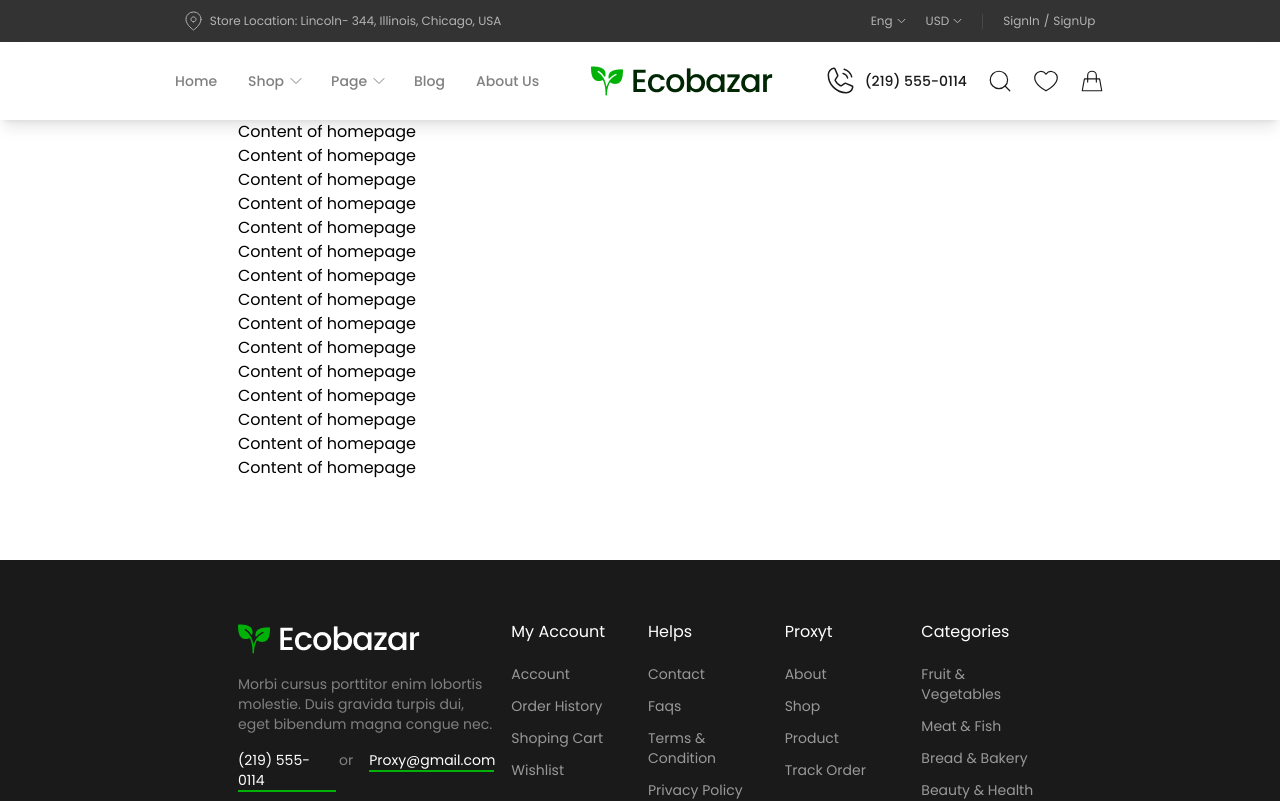
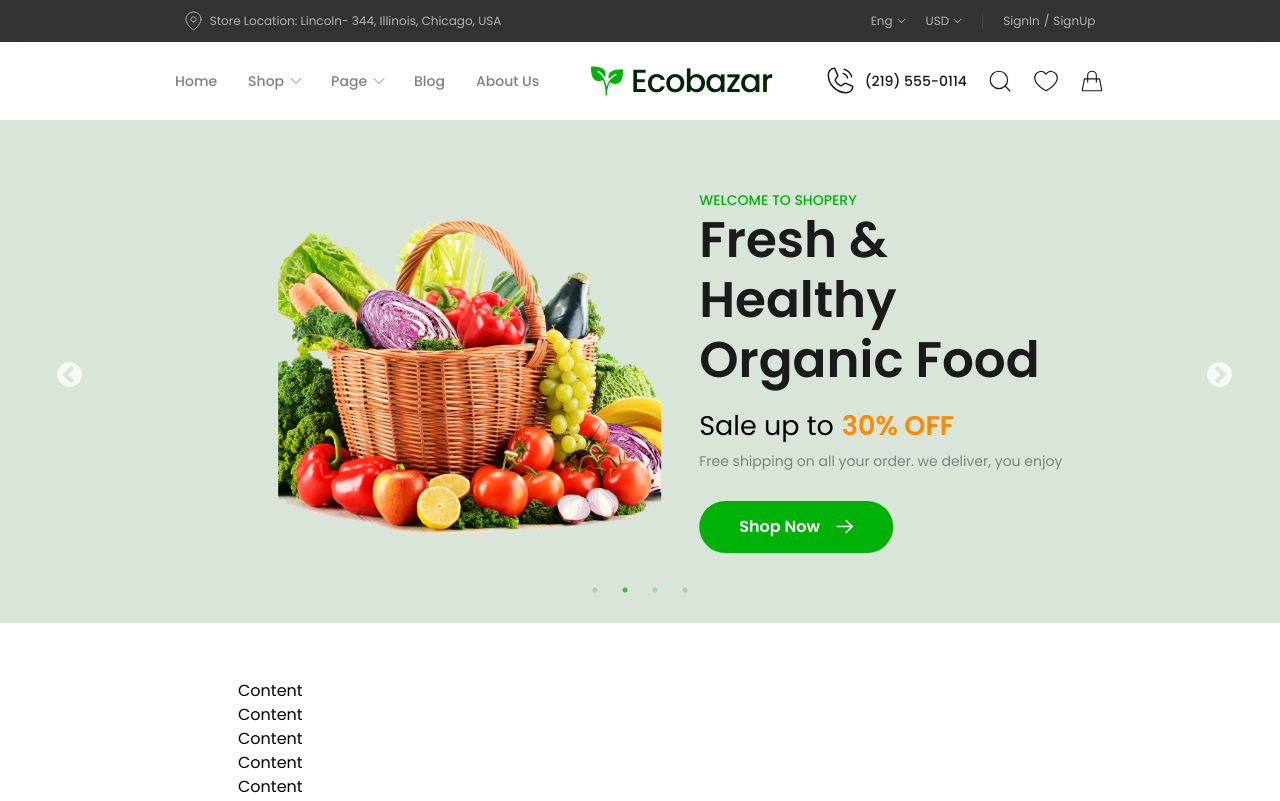
Before and after one commit to TienNguyen79/OrganicFoodShop, a React (Create React App) app: page / in a window 1280 px wide. Shown: the top 801 px of the page. Built offline with nearby package versions, Linux system fonts and the light colour scheme.

Commit message:
UI slider banner with library react-slick

```diff
--- a/package.json
+++ b/package.json
@@ -26,10 +26,12 @@
     "react-redux": "^8.0.2",
     "react-router-dom": "^6.16.0",
     "react-scripts": "5.0.1",
+    "react-slick": "^0.29.0",
     "react-toastify": "^9.0.3",
     "redux-logger": "^3.0.6",
     "redux-saga": "^1.1.3",
     "sass": "^1.52.2",
+    "slick-carousel": "^1.8.1",
     "slugify": "^1.6.5",
     "sweetalert2": "^11.4.17",
     "uuid": "^8.3.2",
--- /dev/null
+++ b/src/components/Icons/IconAR2.js
@@ -0,0 +1,30 @@
+import React from "react";
+
+const IconAR2 = () => {
+  return (
+    <svg
+      xmlns="http://www.w3.org/2000/svg"
+      width={17}
+      height={15}
+      viewBox="0 0 17 15"
+      fill="none"
+    >
+      <path
+        d="M16 7.50055H1"
+        stroke="white"
+        strokeWidth="1.5"
+        strokeLinecap="round"
+        strokeLinejoin="round"
+      />
+      <path
+        d="M9.9502 1.47552L16.0002 7.49953L9.9502 13.5245"
+        stroke="white"
+        strokeWidth="1.5"
+        strokeLinecap="round"
+        strokeLinejoin="round"
+      />
+    </svg>
+  );
+};
+
+export default IconAR2;
--- /dev/null
+++ b/src/components/label/Label.js
@@ -0,0 +1,13 @@
+import React from "react";
+import PropTypes from "prop-types";
+const Label = ({ children, className = "" }) => {
+  return (
+    <div className={`text-gray9 font-semibold ${className}`}>{children}</div>
+  );
+};
+
+Label.propTypes = {
+  children: PropTypes.string,
+  className: PropTypes.string,
+};
+export default Label;
--- /dev/null
+++ b/src/components/slider/SliderBanner.js
@@ -0,0 +1,29 @@
+import React from "react";
+import SliderItem from "./SliderItem";
+import Slider from "react-slick";
+import "slick-carousel/slick/slick.css";
+import "slick-carousel/slick/slick-theme.css";
+const SliderBanner = () => {
+  const settings = {
+    dots: true,
+    infinite: true,
+    speed: 800,
+    slidesToShow: 1,
+    slidesToScroll: 1,
+    autoplay: true,
+    autoplaySpeed: 5000, //5s trượt 1 lần
+    cssEase: "ease",
+  };
+  return (
+    <div className="bg-greenGray1">
+      <Slider {...settings}>
+        <SliderItem></SliderItem>
+        <SliderItem></SliderItem>
+        <SliderItem></SliderItem>
+        <SliderItem></SliderItem>
+      </Slider>
+    </div>
+  );
+};
+
+export default SliderBanner;
--- /dev/null
+++ b/src/components/slider/SliderItem.js
@@ -0,0 +1,46 @@
+import React from "react";
+import Label from "../label/Label";
+import Button from "../button/Button";
+import IconAR2 from "../Icons/IconAR2";
+
+const SliderItem = () => {
+  return (
+    <div>
+      <div className="px-[238px] py-[70px] grid grid-cols-2 gap-x-[38px] ">
+        <div>
+          <img
+            src="/ProductImg.png"
+            className="w-full h-full object-cover"
+            alt=""
+          />
+        </div>
+        <div>
+          <h3 className="text-sm text-primary font-medium uppercase ">
+            Welcome to shopery
+          </h3>
+          <Label className="text-[50px] leading-[1.2] ">
+            Fresh & Healthy Organic Food
+          </Label>
+          <div className="flex items-center gap-x-2 text-[27px] mt-[16px]">
+            <h2 className="font-normal">Sale up to </h2>
+            <span className="block text-warning font-semibold">30% OFF</span>
+          </div>
+          <p className="text-gray5 text-sm font-normal mt-1">
+            Free shipping on all your order. we deliver, you enjoy
+          </p>
+
+          <div className="mt-[30px] ">
+            <Button kind="primary" className="!px-[40px]">
+              Shop Now
+              <span className="block ml-4">
+                <IconAR2></IconAR2>
+              </span>
+            </Button>
+          </div>
+        </div>
+      </div>
+    </div>
+  );
+};
+
+export default SliderItem;
--- a/src/index.scss
+++ b/src/index.scss
@@ -40,3 +40,27 @@
   text-align: center; /* Căn giữa các ký tự trong ô vuông */
   padding: 5px; /* Kích thước của mỗi ô vuông */
 }
+
+//custom slider
+button.slick-arrow.slick-next {
+  display: block;
+  margin-right: 80px;
+}
+
+button.slick-arrow.slick-prev {
+  display: block;
+  margin-left: 80px;
+  z-index: 10;
+}
+ul.slick-dots {
+  margin-bottom: 48px;
+}
+
+.slick-dots li.slick-active button:before,
+.slick-dots li button:before {
+  color: #00b207 !important;
+}
+.slick-prev:before,
+.slick-next:before {
+  font-size: 29px !important;
+}
--- a/src/layout/LayoutPrimary.js
+++ b/src/layout/LayoutPrimary.js
@@ -3,13 +3,16 @@ import Header from "../components/Header/Header";
 import { Navigate, Outlet, useLocation } from "react-router-dom";
 import Footer from "../components/Footer/Footer";
 import BannerNav from "../components/banner/BannerNav";
+import SliderBanner from "../components/slider/SliderBanner";
 const LayoutPrimary = () => {
   return (
     <div className="flex flex-col min-h-screen">
       <div className="">
         <Header></Header>
       </div>
-
+      <div>
+        <SliderBanner></SliderBanner>
+      </div>
       <div className="px-[238px] pb-[80px] flex-grow">
         <Outlet></Outlet>
       </div>
--- a/src/pages/HomePage.js
+++ b/src/pages/HomePage.js
@@ -1,17 +1,25 @@
 import React from "react";
+import SliderBanner from "../components/slider/SliderBanner";
 
 const HomePage = () => {
   return (
     <div>
-      <h1>Content of homepage</h1>
-      <h1>Content of homepage</h1> <h1>Content of homepage</h1>
-      <h1>Content of homepage</h1> <h1>Content of homepage</h1>
-      <h1>Content of homepage</h1> <h1>Content of homepage</h1>
-      <h1>Content of homepage</h1> <h1>Content of homepage</h1>
-      <h1>Content of homepage</h1> <h1>Content of homepage</h1>
-      <h1>Content of homepage</h1>
-      <h1>Content of homepage</h1>
-      <h1>Content of homepage</h1> <h1>Content of homepage</h1>
+      <div className="mt-14">
+        <h1>Content</h1>
+        <h1>Content</h1>
+        <h1>Content</h1>
+        <h1>Content</h1> <h1>Content</h1>
+        <h1>Content</h1>
+        <h1>Content</h1>
+        <h1>Content</h1> <h1>Content</h1>
+        <h1>Content</h1>
+        <h1>Content</h1>
+        <h1>Content</h1> <h1>Content</h1>
+        <h1>Content</h1>
+        <h1>Content</h1>
+        <h1>Content</h1>
+        <h1>Content</h1>
+      </div>
     </div>
   );
 };
```
Also changed, not shown: public/ProductImg.png (added), 1 other file (tests, documents, lock files or other folders).
